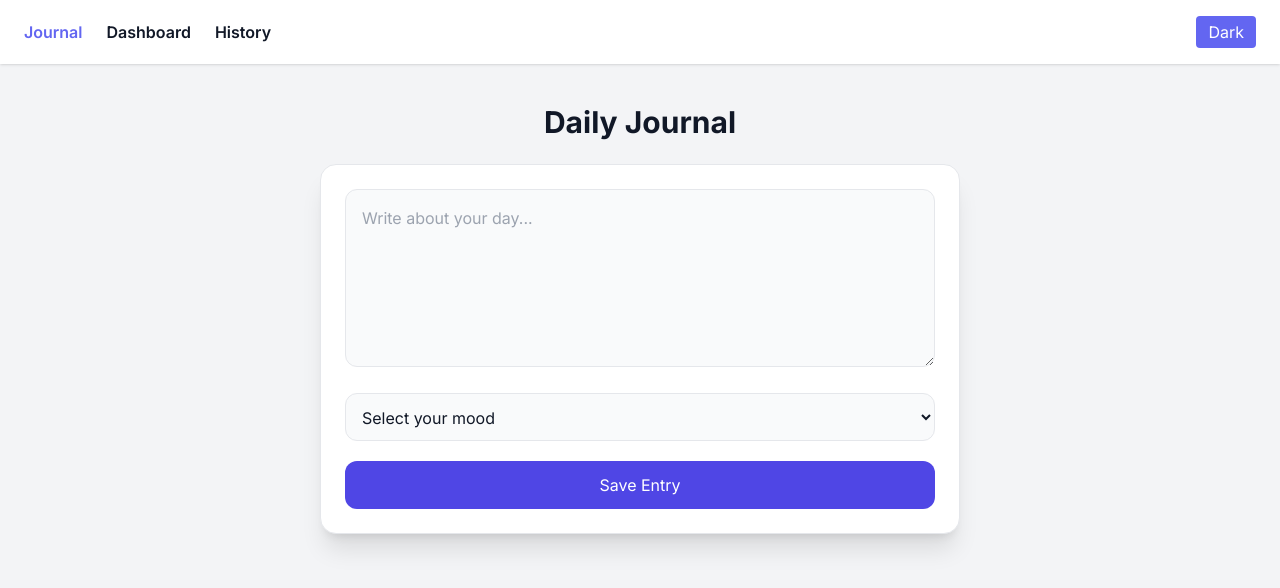
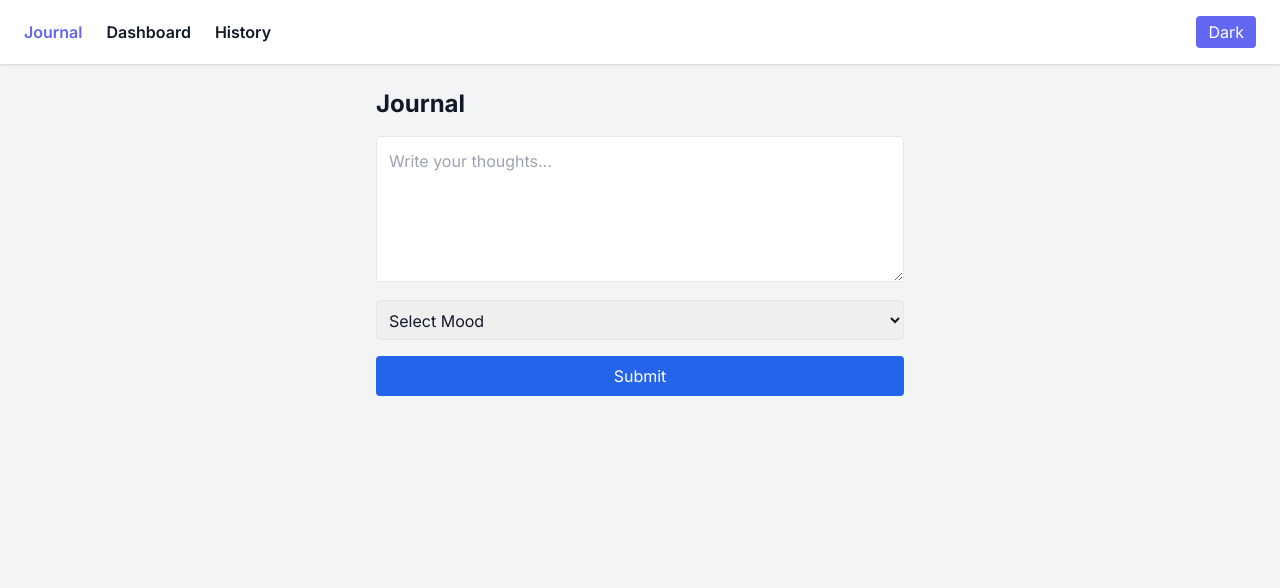
Before and after one commit to SHRIYANSH-02113-NEGI/mental-wellbeing-journal, a React (Create React App) app in the folder frontend/: page / in a window 1280 px wide. Shown: the top 588 px of the page. Built offline with nearby package versions, Linux system fonts and the light colour scheme.

Commit message:
Update Journal.jsx

```diff
--- a/frontend/src/pages/Journal.jsx
+++ b/frontend/src/pages/Journal.jsx
@@ -1,291 +1,103 @@
 import { useState, useEffect } from "react";
 
 export default function Journal() {
-
   const [text, setText] = useState("");
-
   const [mood, setMood] = useState("");
-
+  const [result, setResult] = useState(null);
   const [loading, setLoading] = useState(false);
-
-  const [result, setResult] = useState(null);
-
   const [error, setError] = useState("");
 
-  const [lastText, setLastText] = useState("");
-
-  const [lastMood, setLastMood] = useState("");
-
-  // ✅ ensure userId exists
-
   useEffect(() => {
-
     let userId = localStorage.getItem("userId");
-
     if (!userId) {
-
       userId = "user_" + Math.random().toString(36).substr(2, 9);
-
       localStorage.setItem("userId", userId);
-
     }
-
   }, []);
 
   const handleSubmit = async () => {
-
     if (!text || !mood) {
-
-      setError("Please write something and select a mood.");
-
+      setError("Please enter text and select mood");
       return;
-
     }
 
     setLoading(true);
-
     setError("");
-
     setResult(null);
 
     try {
-
       const userId = localStorage.getItem("userId");
 
       const res = await fetch(
-
-        `${process.env.REACT_APP_API_URL}/entry`, // ✅ FIXED
-
+        `${process.env.REACT_APP_API_URL}/entry`,
         {
-
           method: "POST",
-
           headers: {
-
             "Content-Type": "application/json",
-
-            "x-user-id": userId // ✅ IMPORTANT
-
+            "x-user-id": userId
           },
-
           body: JSON.stringify({ text, mood }),
-
         }
-
       );
 
       const data = await res.json();
 
-      if (!res.ok) {
-
-        throw new Error(data.error || "Something went wrong");
-
-      }
+      if (!res.ok) throw new Error(data.error);
 
       setResult(data.data);
-
-      setLastText(text);
-
-      setLastMood(mood);
-
       setText("");
-
       setMood("");
 
-    } catch (err) {
-
-      setError("Server is waking up... try again in a few seconds.");
-
+    } catch {
+      setError("Server issue, try again...");
     } finally {
-
       setLoading(false);
-
     }
-
-  };
-
-  / 🔥 Insight Logic (UPDATED FOR NEW STRUCTURE) /
-
-  const getInsight = () => {
-
-    if (!result) return "";
-
-    const mismatch = result.analysis?.mismatch;
-
-    const type = result.analysis?.perceptionType;
-
-    if (mismatch && type === "Masking Stress") {
-
-      return "⚠ You may be hiding stress. Take a moment to reflect.";
-
-    }
-
-    if (mismatch && type === "Resilience") {
-
-      return "You're stronger than you feel. Keep going.";
-
-    }
-
-    if (!mismatch) {
-
-      return "You're aligned with your emotions. That's great.";
-
-    }
-
-    return "Reflect more on your thoughts.";
-
   };
 
   return (
-
-    <div className="max-w-2xl mx-auto px-4 py-10">
-
-      <h1 className="text-3xl font-bold mb-6 text-center">
-
-        Daily Journal
-
-      </h1>
-
-      <div className="bg-white shadow-xl rounded-2xl p-6 space-y-5 border">
-
-
+    <div className="max-w-xl mx-auto p-6">
+      <h1 className="text-2xl font-bold mb-4">Journal</h1>
 
       <textarea
-
-          className="w-full p-4 rounded-xl bg-gray-50 border"
-
-          rows="6"
-
-          placeholder="Write about your day..."
-
+        className="w-full border p-3 rounded"
+        rows="5"
+        placeholder="Write your thoughts..."
         value={text}
-
         onChange={(e) => setText(e.target.value)}
-
       />
 
       <select
-
-          className="w-full p-3 rounded-xl bg-gray-50 border"
-
+        className="w-full mt-3 p-2 border rounded"
         value={mood}
-
         onChange={(e) => setMood(e.target.value)}
-
       >
-
-          <option value="">Select your mood</option>
-
-          <option value="Happy">Happy</option>
-
-          <option value="Neutral">Neutral</option>
-
-          <option value="Sad">Sad</option>
-
-          <option value="Anxious">Anxious</option>
-
-          <option value="Stressed">Stressed</option>
-
+        <option value="">Select Mood</option>
+        <option>Happy</option>
+        <option>Neutral</option>
+        <option>Sad</option>
+        <option>Anxious</option>
+        <option>Stressed</option>
       </select>
 
       <button
-
         onClick={handleSubmit}
-
-          disabled={loading}
-
-          className="w-full py-3 rounded-xl bg-indigo-600 text-white"
-
+        className="mt-4 w-full bg-blue-600 text-white py-2 rounded"
       >
-
-          {loading ? "Analyzing..." : "Save Entry"}
-
+        {loading ? "Saving..." : "Submit"}
       </button>
 
-        {error && (
-
-          <p className="text-red-500 text-center">{error}</p>
-
-        )}
-
-      </div>
+      {error && <p className="text-red-500 mt-2">{error}</p>}
 
       {result && (
-
-        <div className="mt-8 bg-white shadow-xl rounded-2xl p-6 border">
-
-          <h2 className="text-xl font-semibold mb-4">
-
-            Analysis Result
-
-          </h2>
-
-          <div className="space-y-3 text-sm">
-
-            <div>
-
-              <b>Your Entry:</b>
-
-              <p>{lastText}</p>
-
+        <div className="mt-5 p-4 border rounded bg-gray-50">
+          <p><b>Entered:</b> {result.mood?.entered}</p>
+          <p><b>Predicted:</b> {result.mood?.predicted}</p>
+          <p><b>Score:</b> {result.analysis?.sentimentScore}</p>
+          <p><b>Type:</b> {result.analysis?.perceptionType}</p>
+          <p><b>Severity:</b> {result.analysis?.severity}</p>
         </div>
-
-            <div className="flex flex-wrap gap-2">
-
-              <span className="bg-blue-100 px-3 py-1 rounded">
-
-                Entered: {lastMood}
-
-              </span>
-
-              <span className="bg-green-100 px-3 py-1 rounded">
-
-                Predicted: {result.mood?.predicted}
-
-              </span>
-
-              <span className="bg-purple-100 px-3 py-1 rounded">
-
-                Type: {result.analysis?.perceptionType}
-
-              </span>
-
-              <span className="bg-yellow-100 px-3 py-1 rounded">
-
-                Severity: {result.analysis?.severity}
-
-              </span>
-
-              <span className={`px-3 py-1 rounded ${
-
-                result.analysis?.mismatch
-
-                  ? "bg-red-100 text-red-600"
-
-                  : "bg-green-100 text-green-600"
-
-              }`}>
-
-                {result.analysis?.mismatch ? "Mismatch" : "Aligned"}
-
-              </span>
-
+      )}
     </div>
-
-            <div className="mt-4 p-4 bg-yellow-50 rounded">
-
-              {getInsight()}
-
-            </div>
-
-          </div>
-
-        </div>
-
-      )}
-
-    </div>
-
   );
-
 }
```
Lines whose indentation alone changed are shown as unchanged.
